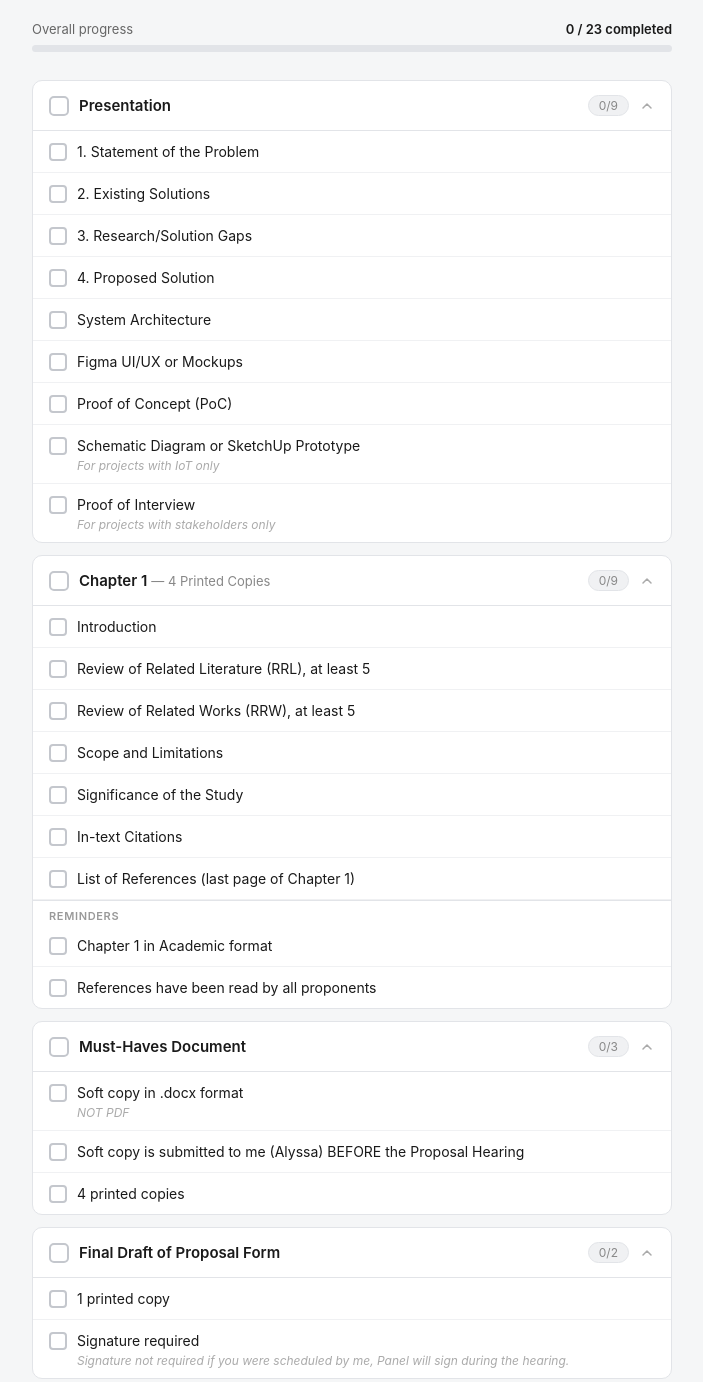
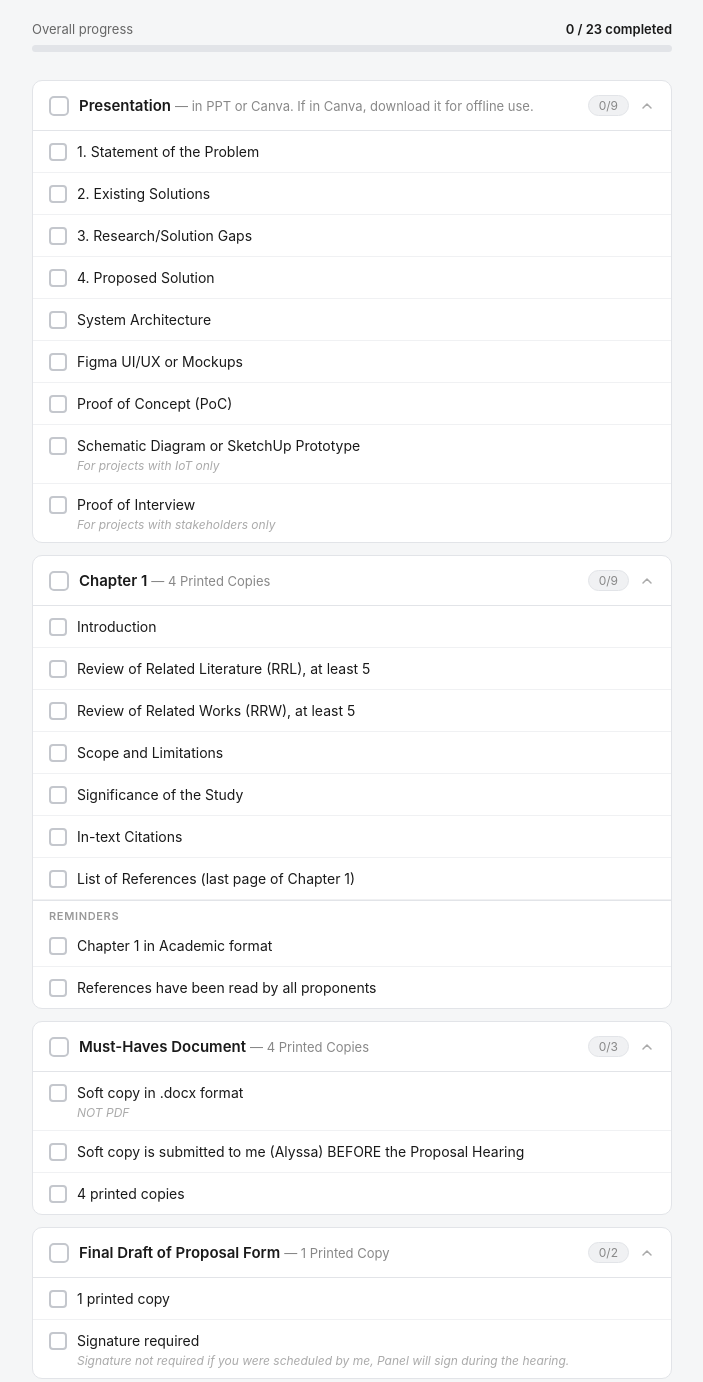
Before and after one commit to Lunauve/2526-capstone-proposal-hearing-checklist, a plain HTML site: page index.html in a window 1280 px wide. Shown: the part 72-1454 px from the top of the page, without its empty margins (288-991 px from the left). Drawn offline with Linux system fonts and the light colour scheme.

Commit message:
added changes to subtitles

```diff
--- a/index.html
+++ b/index.html
@@ -232,6 +232,7 @@ const SECTIONS = [
   {
     id: "presentation",
     title: "Presentation",
+    subtitle: "in PPT or Canva. If in Canva, download it for offline use.",
     items: [
       { id: "p1", label: "1. Statement of the Problem" },
       { id: "p2", label: "2. Existing Solutions" },
@@ -265,6 +266,7 @@ const SECTIONS = [
   {
     id: "mustHaves",
     title: "Must-Haves Document",
+    subtitle: "4 Printed Copies",
     items: [
       { id: "m1", label: "Soft copy in .docx format", note: "NOT PDF" },
       { id: "m2", label: "Soft copy is submitted to me (Alyssa) BEFORE the Proposal Hearing" },
@@ -274,6 +276,7 @@ const SECTIONS = [
   {
     id: "proposalForm",
     title: "Final Draft of Proposal Form",
+    subtitle: "1 Printed Copy",
     items: [
       { id: "f1", label: "1 printed copy" },
       { id: "f2", label: "Signature required", note: "Signature not required if you were scheduled by me, Panel will sign during the hearing." }
```
